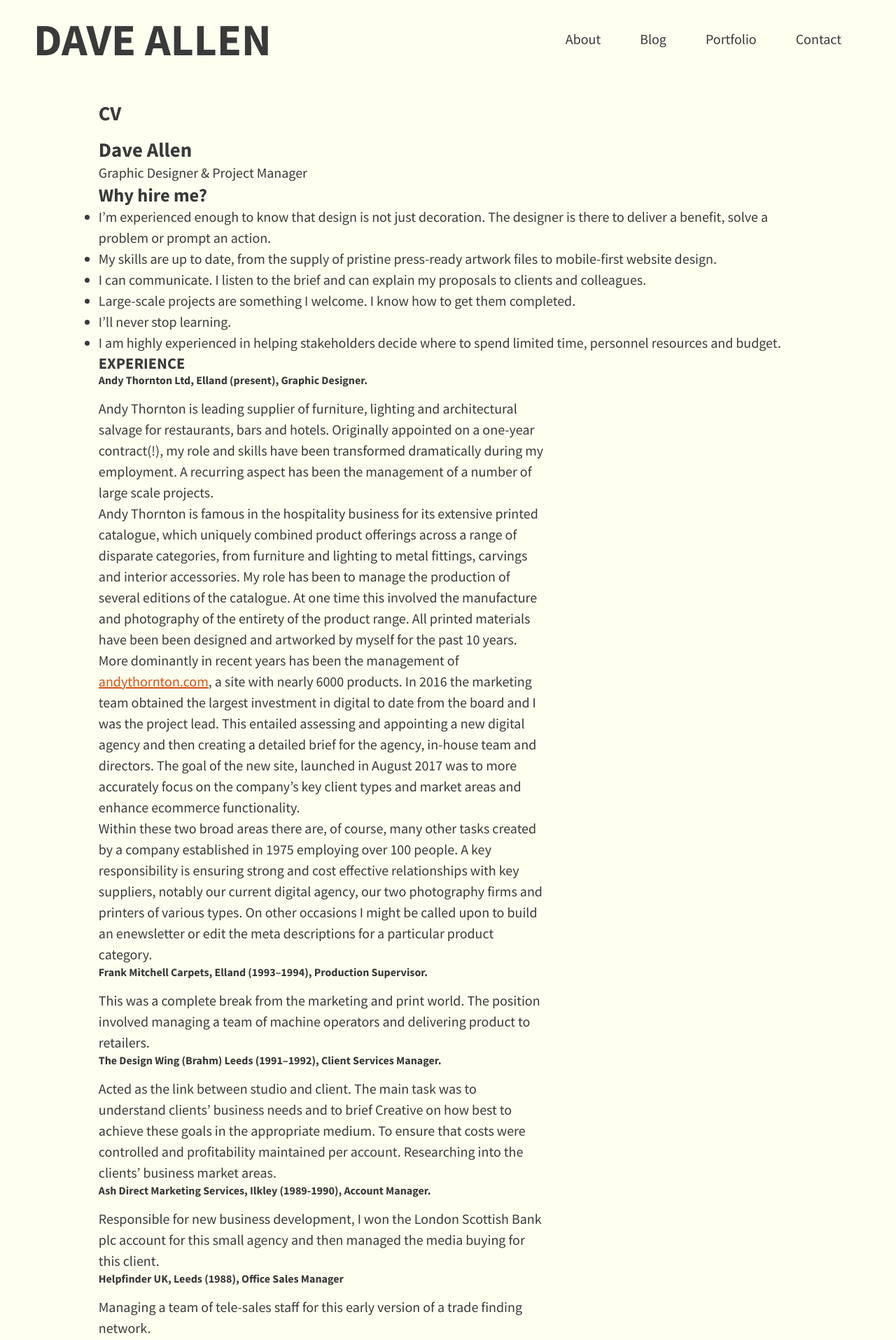
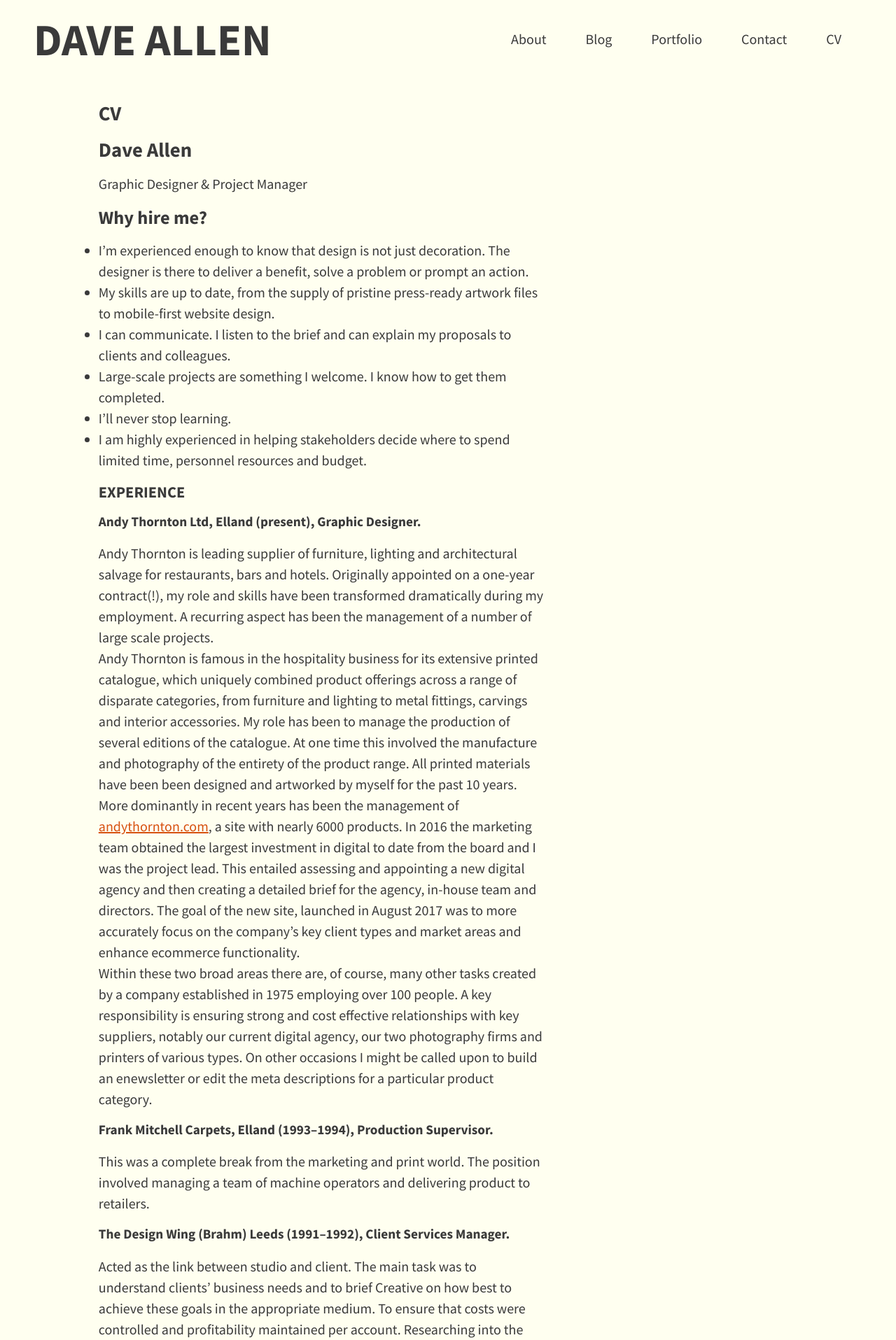
Before and after one commit to vimallen/gridbert, a Jekyll site: the page built from cv/index.md, in a window 1280 px wide. Shown: the top 1915 px of the page at 70% size. Built offline with Jekyll 4.4.1, drawn with Linux system fonts in a browser that asks for light colours.

Commit message:
More list stuff

```diff
--- a/assets/main.scss
+++ b/assets/main.scss
@@ -103,7 +103,8 @@ li {
   line-height: 1.5;
 }
 .site-nav li,
-.site-footer li {
+.site-footer li,
+.post-list li {
   list-style: none;
 }
 span.post-meta {
@@ -117,6 +118,7 @@ h3,
 h4,
 h5 {
   color: #3a3a3a;
+  margin: 1rem 0;
 }
 h1 {
   font-size: 1.8rem;
@@ -128,8 +130,8 @@ h3 {
   font-size: 1.4rem;
 }
 h4 {
-  font-size: 1rem;
-  margin-bottom: 1rem;
+  font-size: 1.2rem;
+  margin-bottom: 1.2rem;
 }
 h5 {
   font-size: 0.75rem;
@@ -205,6 +207,9 @@ h1.page-heading {
   p {
     max-width: 40rem;
   }
+  li {
+    max-width: 40rem;
+  }
   .site-title {
     display: inline-block;
     font-size: 4rem;
```
Also changed, not shown: cv/index.md (+2 -2 lines).
